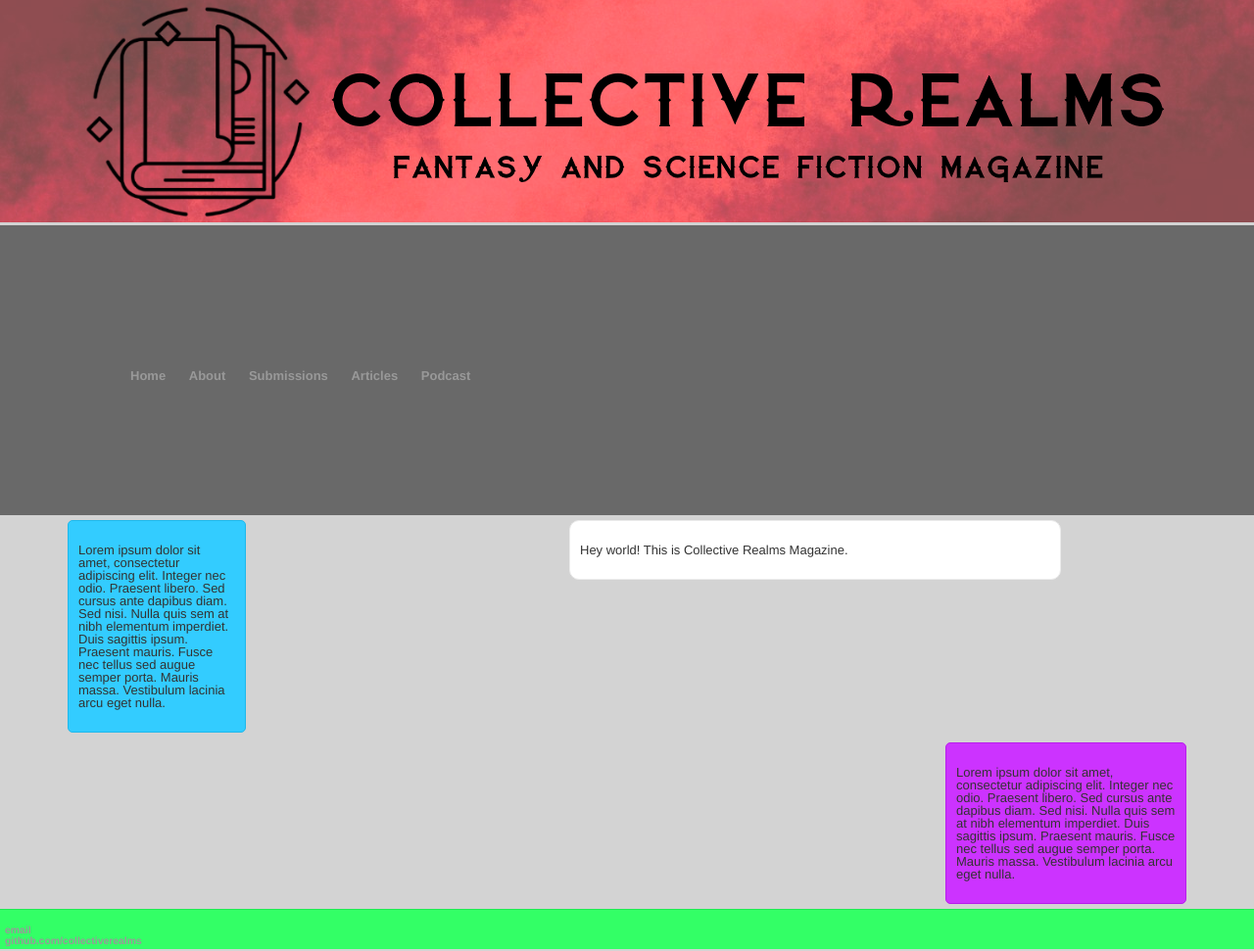
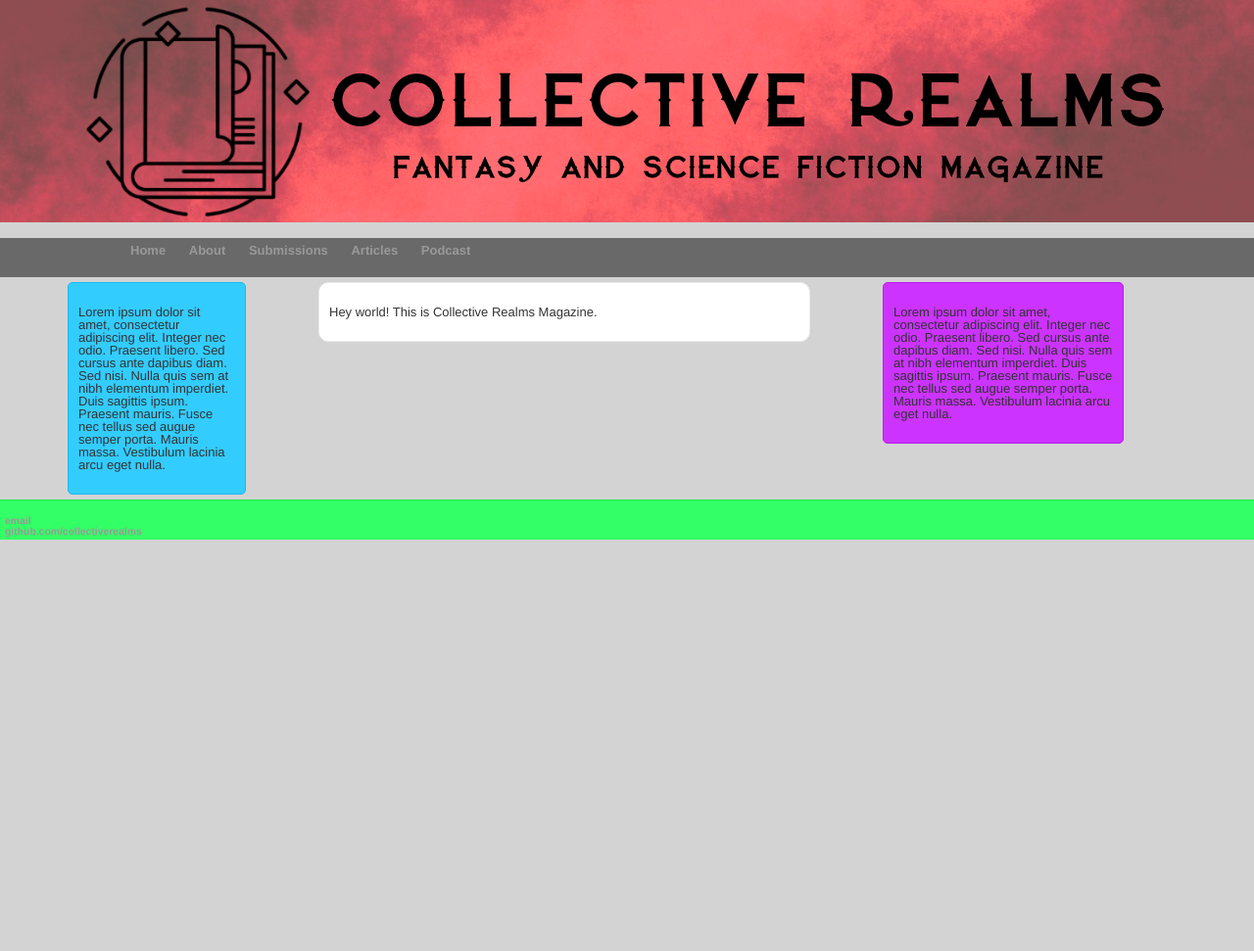
Before and after one commit to collectiverealms/collectiverealms, a Jekyll site: the page built from index.html, in a window 1280 px wide. Shown: the whole page at 98% size. Built offline with Jekyll 4.4.1, drawn with Linux system fonts in a browser that asks for light colours; the list of posts is cut into pages by our own code; after the commit the page ends 900 px from its top, so only the background shows below that.

Commit message:
Update main.css

```diff
--- a/css/main.css
+++ b/css/main.css
@@ -56,13 +56,13 @@
     height: 40px;
     background: #696969;
     margin: 0px;
-    padding: 10%;
+    padding-left: 10%;
 }
 
 #contentwrap {
     width: 40%;
     float: left;
-    margin-left: 25%;
+    margin-left: 5%;
 }
 
 #content {
@@ -88,7 +88,7 @@
 #rightcolumnwrap {
     width: 20%;
     float: left;
-    margin-left: 75%;
+    margin-left: 5%;
 }
 
 #rightcolumn {
```
